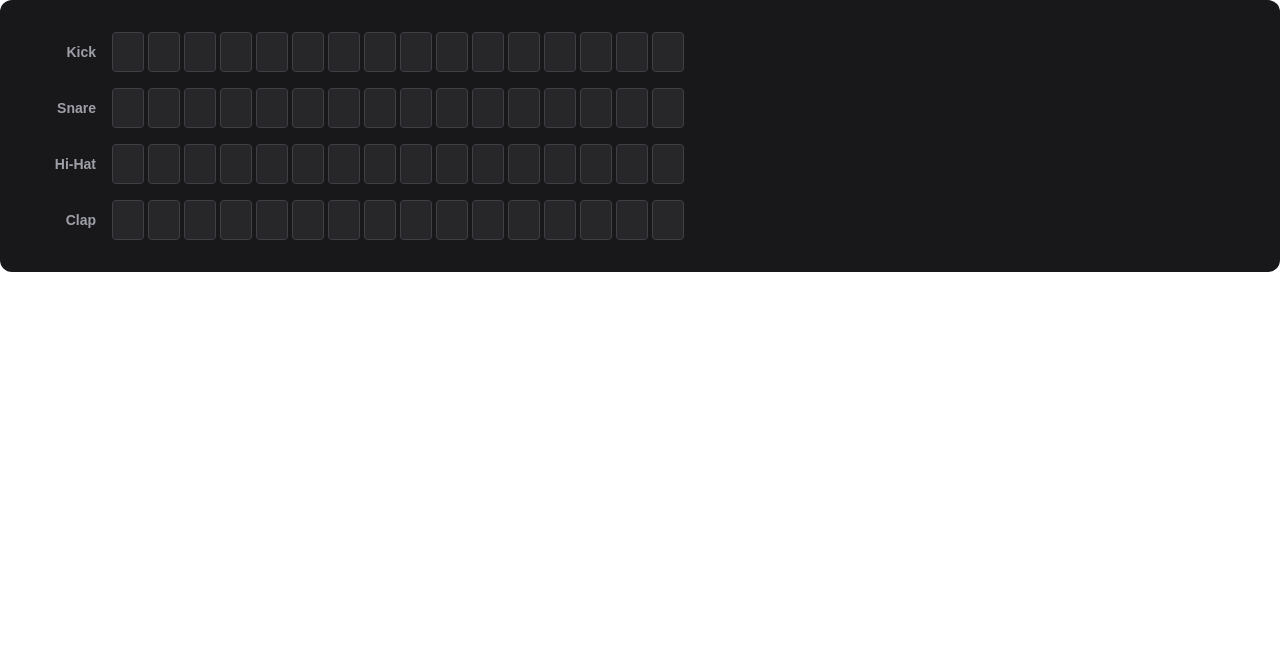
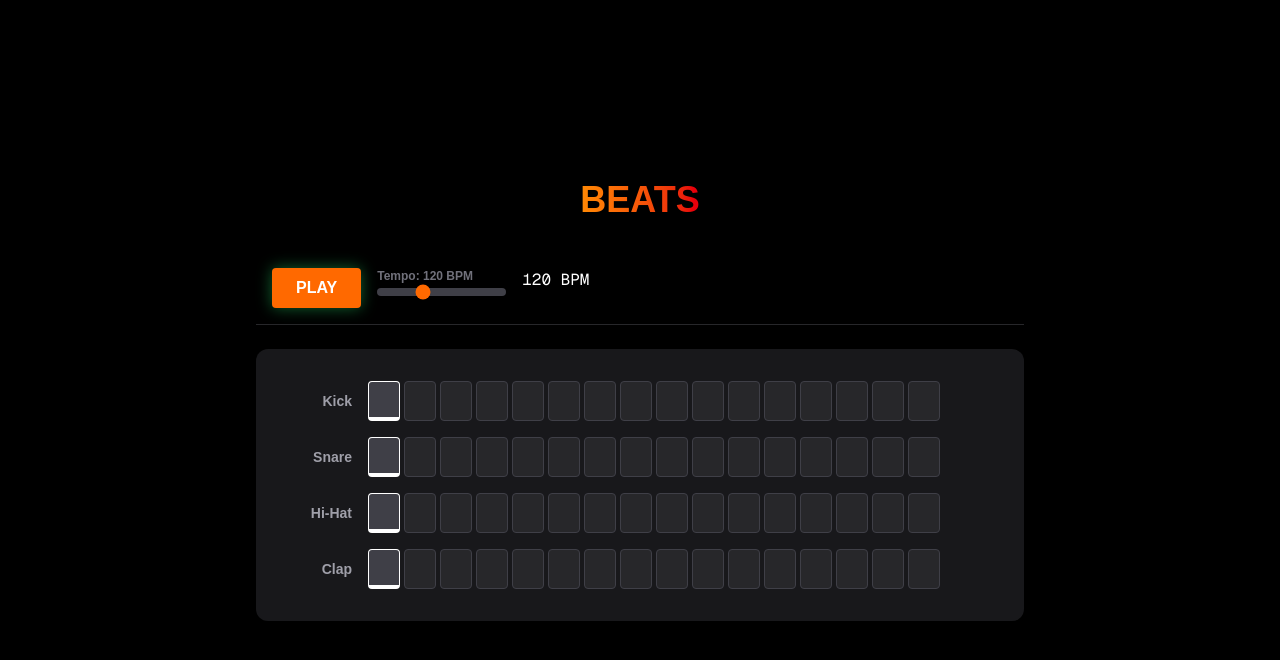
Before and after one commit to robsoneek/projekt-nextjs, a Next.js app: page / in a window 1280 px wide. Shown: the top 660 px of the page. Built offline with nearby package versions, Linux system fonts and the light colour scheme.

Commit message:
controls

```diff
--- a/app/page.tsx
+++ b/app/page.tsx
@@ -1,10 +1,41 @@
+"use client";
+
+import { useState, useEffect } from "react";
 import Sequencer from "@/components/Sequencer";
 import Auth from "@/components/Auth";
+import Playback from "@/components/Playback";
 
 export default function Home() {
+  const [isPlaying, setIsPlaying] = useState(false);
+  const [bpm, setBpm] = useState(120);
+  const [currentStep, setCurrentStep] = useState(0);
+
+  useEffect(() => {
+    let timer: NodeJS.Timeout;
+
+    if (isPlaying) {
+      const msPerStep = 15000 / bpm;
+      timer = setInterval(() => {
+        setCurrentStep((prev) => (prev + 1) % 16);
+      }, msPerStep);
+    }
+    return () => clearInterval(timer);
+  }, [isPlaying, bpm]);
   return (
-    <div>
-      <Sequencer />
-    </div>
-  )
+    <main className="flex min-h-screen flex-col items-center justify-center bg-black p-4">
+      <h1 className="text-4xl font-bold text-transparent bg-clip-text bg-linear-to-r from-orange-400 to-red-600 mb-8">
+        BEATS
+      </h1>
+
+      <div className="w-full max-w-3xl flex flex-col gap-6">
+        <Playback
+          isPlaying={isPlaying}
+          onTogglePlay={() => setIsPlaying(!isPlaying)}
+          bpm={bpm}
+          onBpmChange={setBpm}
+        />
+        <Sequencer currentStep={currentStep} />
+      </div>
+    </main>
+  );
 }
--- /dev/null
+++ b/components/Playback.tsx
@@ -0,0 +1,48 @@
+"use client";
+
+type Props = {
+  isPlaying: boolean;
+  bpm: number;
+  onTogglePlay: () => void;
+  onBpmChange: (newBpm: number) => void;
+};
+
+export default function Playback({
+  isPlaying,
+  onTogglePlay,
+  bpm,
+  onBpmChange,
+}: Props) {
+  return (
+    <div className="flex gap-4 p-4 border-b border-zinc-800">
+      <button
+        onClick={onTogglePlay}
+        className={`
+          px-6 py-2 rounded font-bold text-white transition-all
+          ${
+            isPlaying
+              ? "bg-red-500 hover:bg-red-600 shadow-[0_0_15px_rgba(239,68,68,0.5)]"
+              : "bg-orange-500 hover:bg-orange-600 shadow-[0_0_15px_rgba(34,197,94,0.5)]"
+          }
+        `}
+      >
+        {isPlaying ? "STOP" : "PLAY"}
+      </button>
+      <div className="flex flex-col">
+        <label className="text-xs text-zinc-500 font-bold mb-1">
+          Tempo: {bpm} BPM
+        </label>
+        <input
+          type="range"
+          min={60}
+          max={240}
+          step={1}
+          value={bpm}
+          onChange={(e) => onBpmChange(Number(e.target.value))}
+          className="accent-orange-500 h-2 bg-zinc-700 rounded-lg appearance-none cursor-pointer"
+        />
+      </div>
+      <span className="text-white font-mono">{bpm} BPM</span>
+    </div>
+  );
+}
--- a/components/Sequencer.tsx
+++ b/components/Sequencer.tsx
@@ -2,9 +2,13 @@
 
 import { useState } from "react";
 
+type Props = {
+  currentStep: number;
+};
+
 const trackNames = ["Kick", "Snare", "Hi-Hat", "Clap"];
 
-export default function Sequencer() {
+export default function Sequencer({ currentStep }: Props) {
   const [grid, setGrid] = useState(() =>
     new Array(4).fill(null).map(() => Array(16).fill(false)),
   );
@@ -25,20 +29,28 @@ export default function Sequencer() {
               {trackNames[trackIndex]}
             </span>
             <div className="flex gap-1">
-              {row.map((isActive, stepIndex) => (
+              {row.map((isActive, stepIndex) => {
+                const isCurrent = stepIndex === currentStep;
+                return (
                   <button
                     key={stepIndex}
                     onClick={() => toggleStep(trackIndex, stepIndex)}
                     className={`
-                    w-8 h-10 rounded-sm border border-zinc-700 transition-colors
+                      w-8 h-10 rounded-sm transition-all duration-75 border
+                      ${isCurrent ? "border-white border-b-4" : "border-zinc-700"}
                       ${
                         isActive
-                        ? "bg-orange-500 border-orange-400 shadow-[0_0_10px_rgba(249,115,22,0.5)]"
+                          ? isCurrent
+                            ? "bg-orange-400 shadow-[0_0_15px_rgba(251,146,60,0.8)]"
+                            : "bg-orange-500 border-orange-400 shadow-[0_0_10px_rgba(249,115,22,0.5)]"
+                          : isCurrent
+                            ? "bg-zinc-700"
                             : "bg-zinc-800 hover:bg-zinc-700"
                       }
                     `}
                   />
-              ))}
+                );
+              })}
             </div>
           </div>
         ))}
```
Also changed, not shown: 1 other file (tests, documents, lock files or other folders). Lines whose indentation alone changed are shown as unchanged.
